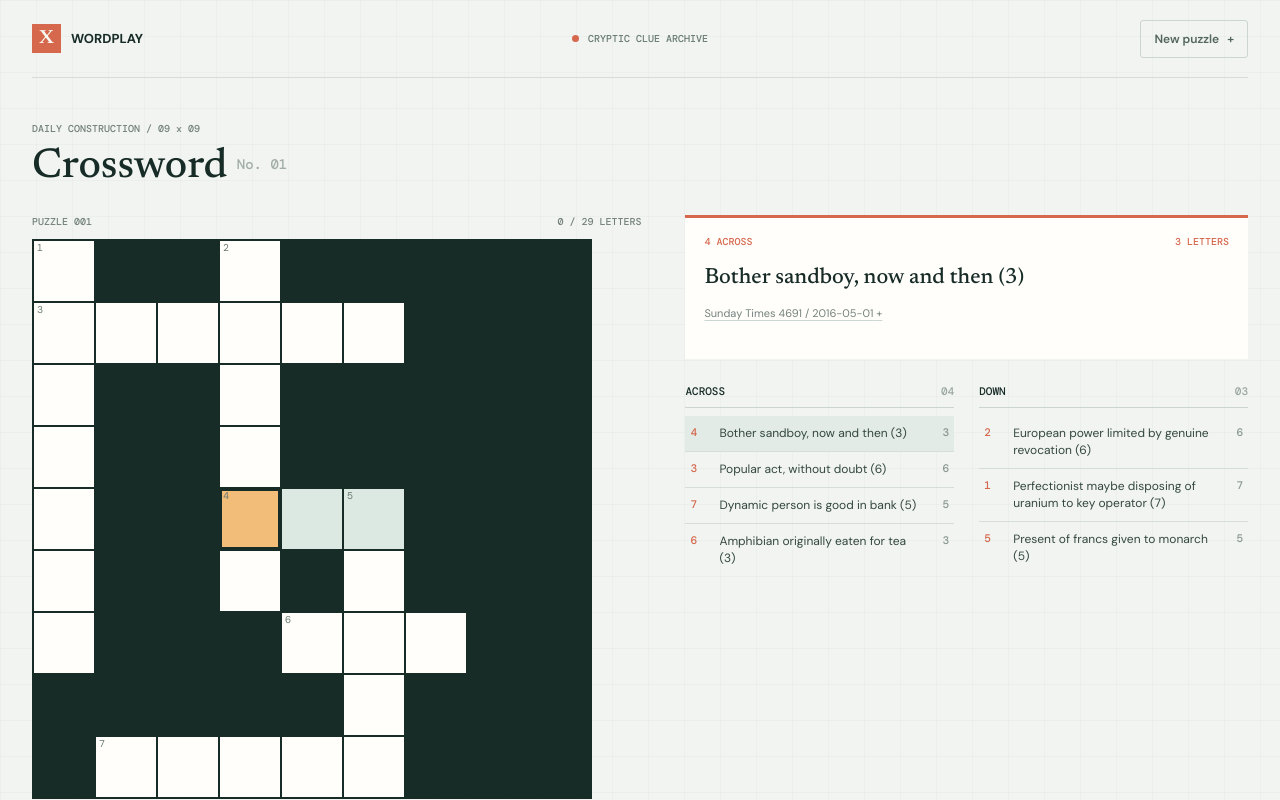
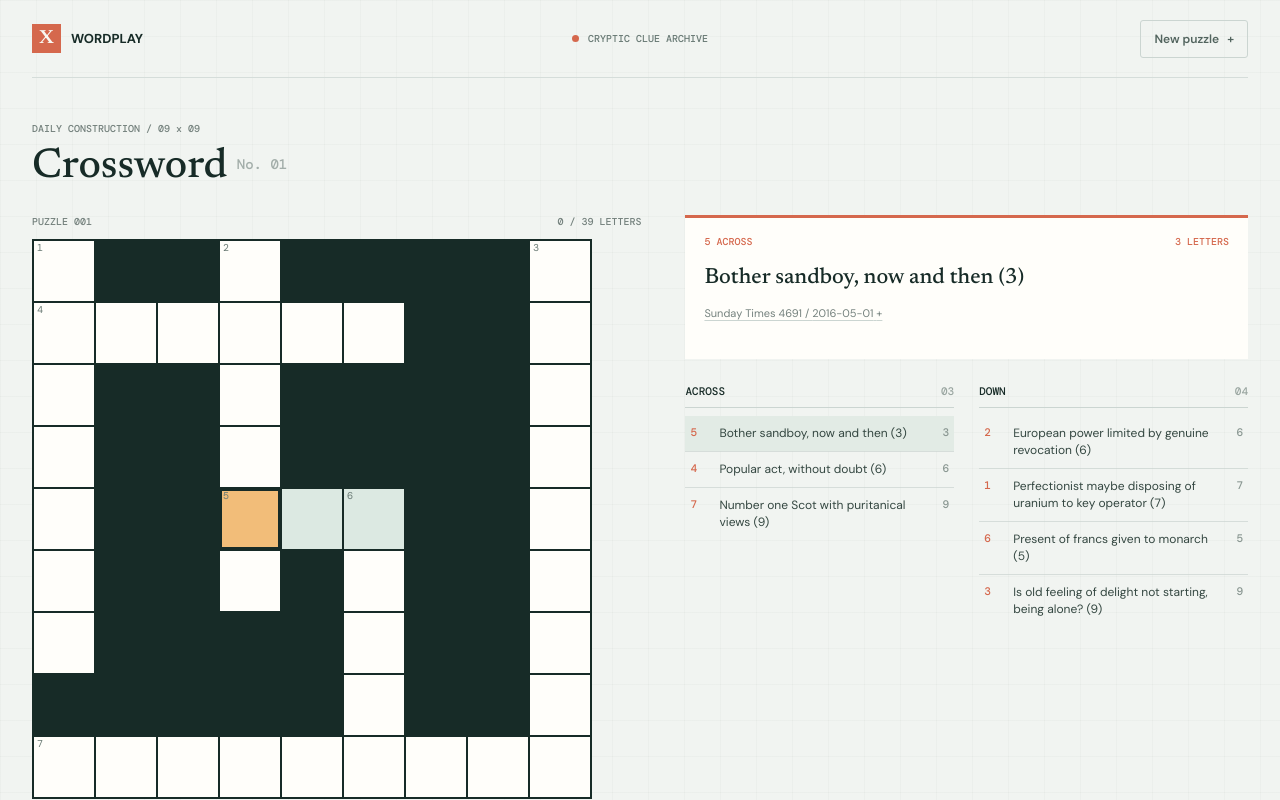
Before and after one commit to Carth501/crossword-all-together, a React (Vite) app: page / in a window 1280 px wide. Shown: the top 800 px of the page. Built offline with nearby package versions, Linux system fonts and the light colour scheme.

Commit message:
Test algorithm for maximizing line count.

```diff
--- a/src/crossword/generate.ts
+++ b/src/crossword/generate.ts
@@ -72,8 +72,13 @@ export function generateCrossword(
   const clues = normalizeClues(records).filter(
     ({ answer }) => answer.length <= size,
   );
+  const minimumPerDirection = Math.floor(targetEntries / 2);
 
-  if (size < 3 || targetEntries < 2 || clues.length < targetEntries) {
+  if (
+    size < 3 ||
+    targetEntries < 2 ||
+    clues.length < minimumPerDirection * 2
+  ) {
     return {
       ok: false,
       reason: "Not enough usable clues to build a crossword.",
@@ -83,11 +88,16 @@ export function generateCrossword(
   const normalizedSeed = seed >>> 0;
   const random = createRandom(normalizedSeed || 0x9e3779b9);
   const candidates = shuffle(clues, random);
-  const minimumPerDirection = Math.floor(targetEntries / 2);
+  const longestCandidates = [...candidates].sort(
+    (left, right) => right.answer.length - left.answer.length,
+  );
   let visited = 0;
+  let searchLimit = nodeLimit;
+  let bestPlacements: Placement[] | null = null;
+  let bestCellCount = 0;
 
   for (const firstClue of candidates) {
-    if (visited >= nodeLimit) break;
+    if (visited >= searchLimit) break;
 
     const firstPlacement: Placement = {
       clue: firstClue,
@@ -100,21 +110,57 @@ export function generateCrossword(
 
     const placements = [firstPlacement];
     const used = new Set([firstClue.id]);
-    const search = (currentBoard: BoardCell[][]): boolean => {
-      if (placements.length === targetEntries) {
+    const search = (
+      currentBoard: BoardCell[][],
+      currentCellCount: number,
+    ): void => {
       const acrossCount = placements.filter(
         ({ direction }) => direction === "across",
       ).length;
       const downCount = placements.length - acrossCount;
-        return (
-          acrossCount >= minimumPerDirection && downCount >= minimumPerDirection
+      if (
+        acrossCount >= minimumPerDirection &&
+        downCount >= minimumPerDirection
+      ) {
+        if (
+          bestPlacements === null ||
+          placements.length > bestPlacements.length ||
+          (placements.length === bestPlacements.length &&
+            currentCellCount > bestCellCount)
+        ) {
+          bestPlacements = [...placements];
+          bestCellCount = currentCellCount;
+          if (placements.length === targetEntries && searchLimit === nodeLimit) {
+            searchLimit = Math.min(
+              nodeLimit,
+              visited + Math.max(1, Math.floor(nodeLimit / 8)),
             );
           }
+        }
+      }
 
-      const acrossCount = placements.filter(
-        ({ direction }) => direction === "across",
-      ).length;
-      const downCount = placements.length - acrossCount;
+      if (placements.length >= targetEntries || visited >= searchLimit) return;
+      if (
+        bestPlacements !== null &&
+        bestPlacements.length === targetEntries
+      ) {
+        const neededEntries = targetEntries - placements.length;
+        let possibleAdditionalCells = 0;
+        let availableEntries = 0;
+        for (const candidate of longestCandidates) {
+          if (used.has(candidate.id)) continue;
+          possibleAdditionalCells += candidate.answer.length - 1;
+          availableEntries += 1;
+          if (availableEntries === neededEntries) break;
+        }
+        if (
+          availableEntries < neededEntries ||
+          currentCellCount + possibleAdditionalCells <= bestCellCount
+        ) {
+          return;
+        }
+      }
+
       const firstDirection: Direction =
         acrossCount > downCount ? "down" : "across";
       const directions: Direction[] = [
@@ -134,31 +180,43 @@ export function generateCrossword(
         }
 
         for (const placement of possible) {
+          if (visited >= searchLimit) return;
           visited += 1;
-          if (visited > nodeLimit) return false;
 
           const nextBoard = cloneBoard(currentBoard);
+          let addedCellCount = 0;
+          const rowStep = placement.direction === "down" ? 1 : 0;
+          const colStep = placement.direction === "across" ? 1 : 0;
+          for (let index = 0; index < placement.clue.answer.length; index += 1) {
+            if (
+              currentBoard[placement.row + rowStep * index][
+                placement.col + colStep * index
+              ].letter === null
+            ) {
+              addedCellCount += 1;
+            }
+          }
           placeOnBoard(nextBoard, placement);
           placements.push(placement);
           used.add(placement.clue.id);
 
-          if (search(nextBoard)) return true;
+          search(nextBoard, currentCellCount + addedCellCount);
 
           placements.pop();
           used.delete(placement.clue.id);
-          if (visited >= nodeLimit) return false;
+          if (visited >= searchLimit) return;
         }
       }
-
-      return false;
     };
 
-    if (search(board)) {
+    search(board, firstClue.answer.length);
+  }
+
+  if (bestPlacements !== null) {
     return {
       ok: true,
-        puzzle: buildPuzzle(size, normalizedSeed, placements),
+      puzzle: buildPuzzle(size, normalizedSeed, bestPlacements),
     };
-    }
   }
 
   return {
```
Also changed, not shown: 1 other file (tests, documents, lock files or other folders). Lines whose indentation alone changed are shown as unchanged.
